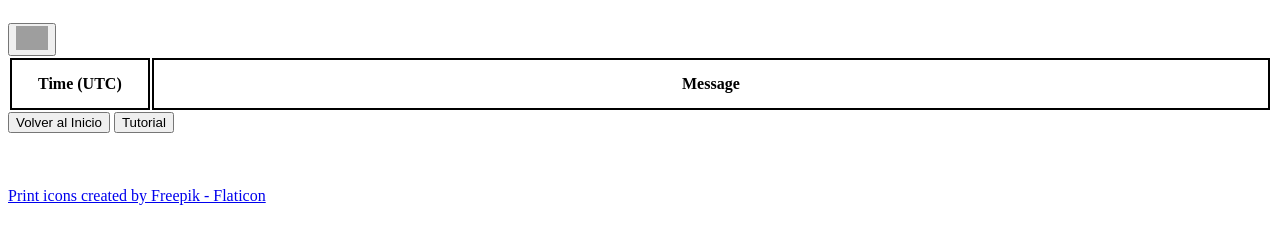
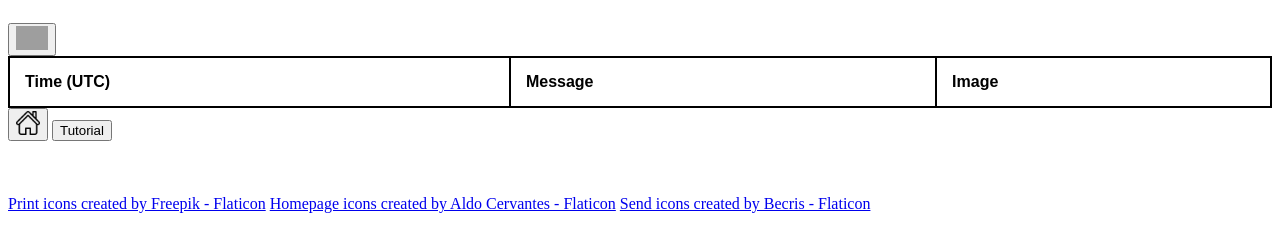
Before and after one commit to vecheto/ObservingLog, a Flask app: template templates/data.html in a window 1280 px wide. Shown: the part 57-309 px from the top of the page. Run offline with Flask 3, Linux system fonts and the light colour scheme; the template is opened without the code that fills it, so the values that code supplies are empty; grey boxes are pictures that could not be loaded.

Commit message:
more icons

```diff
--- a/static/styles/style.css
+++ b/static/styles/style.css
@@ -1,4 +1,4 @@
-table {
+/* table {
     border-collapse: separate;
     width: 100%;
 }
@@ -16,7 +16,22 @@ td:first-child {
 th:last-child,
 td:last-child {
     width: 80%;
-}
+} */
+table {
+    font-family: arial, sans-serif;
+    border-collapse: collapse;
+    width: 100%;
+  }
+
+  td, th {
+    text-align: left;
+    padding: 15px;
+    border: 2px solid black;
+  }
+
+  tr:nth-child(even) {
+    background-color: #dddddd;
+  }
 
 .img:hover {
     color: #424242;
--- a/templates/data.html
+++ b/templates/data.html
@@ -16,7 +16,7 @@
         <center>Observing Log, {{ day[0][0] }} Night</center>
     </h1>
     <button type="submit" value='Print' onclick='handlePrint()'>
-        <img src="{{ url_for('static',filename='assets/printer.png') }}" alt="print"  height="24" />
+        <img src="{{ url_for('static',filename='assets/printer.png') }}" alt="print" height="24" />
     </button>
 
     <script type="text/javascript">
@@ -30,12 +30,16 @@
         <tr>
             <th>Time (UTC)</th>
             <th>Message</th>
+            <th>Image</th>
         </tr>
         {% for row in data %}
         <tr>{% if row [2] or row [3] %}
             <td width="20%">{{ row[1] }}</td>
-            <td width="80%">
+            <td width="40%">
                 <div style="white-space: pre-wrap;">{{ row[2] }}</div>
+
+            </td>
+            <td width="40%">
                 {% if row[3] %}
                 <center><img src="{{ row[3] }}" class="img" alt="" height="200"></center>
                 {% endif %}
@@ -45,11 +49,20 @@
         {% endfor %}
     </table>
     <div class="button-container">
-        <button onclick="window.location.href='/';">Volver al Inicio</button>
+        <button type="submit" value='Home' onclick="window.location.href='/';">
+            <img src="{{ url_for('static',filename='assets/home.png') }}" alt="home" height="24" />
+        </button>
+        {# <button onclick="window.location.href='/';">Volver al Inicio</button> #}
         <button onclick="window.location.href='/tutorial';">Tutorial</button>
     </div>
     <br><br><br>
     <footer>
-<a href="https://www.flaticon.com/free-icons/print" title="print icons">Print icons created by Freepik - Flaticon</a>
+        <a href="https://www.flaticon.com/free-icons/print" title="print icons">Print icons created by Freepik -
+            Flaticon</a>
+        <a href="https://www.flaticon.com/free-icons/homepage" title="homepage icons">Homepage icons created by Aldo
+            Cervantes - Flaticon</a>
+        <a href="https://www.flaticon.com/free-icons/send" title="send icons">Send icons created by Becris -
+            Flaticon</a>
     </footer>
+
 </html>
--- a/templates/index.html
+++ b/templates/index.html
@@ -18,7 +18,11 @@
         <textarea id="textInput" name="textInput" rows="6" cols="120"></textarea><br><br>
         <label for="imageInput">Upload an Image (Optional):</label><br>
         <input type="file" id="imageInput" name="imageInput"><br><br>
-        <input type="submit" value="Send">
+        <button type="submit" value='Send'>
+            <img src="{{ url_for('static',filename='assets/send.png') }}" alt="home" height="24" />
+            Send
+        </button>
+        {# <input type="submit" value="Send"> #}
     </form>
     <div class="button-container">
         <button onclick="window.location.href='/data';">Ver el log</button>
--- a/templates/tutorial.html
+++ b/templates/tutorial.html
@@ -36,7 +36,9 @@
     </ol>
 
     <div class="button-container">
-        <button onclick="window.location.href='/';">Volver al Inicio</button>
+        <button type="submit" value='Home' onclick="window.location.href='/';">
+        <img src="{{ url_for('static',filename='assets/home.png') }}" alt="home"  height="24" />
+      </button>
         <button onclick="window.location.href='/data';">Ver el Log</button>
     </div>
 
```
Also changed, not shown: static/assets/home.png (added), static/assets/send.png (added). Lines whose indentation alone changed are shown as unchanged.
